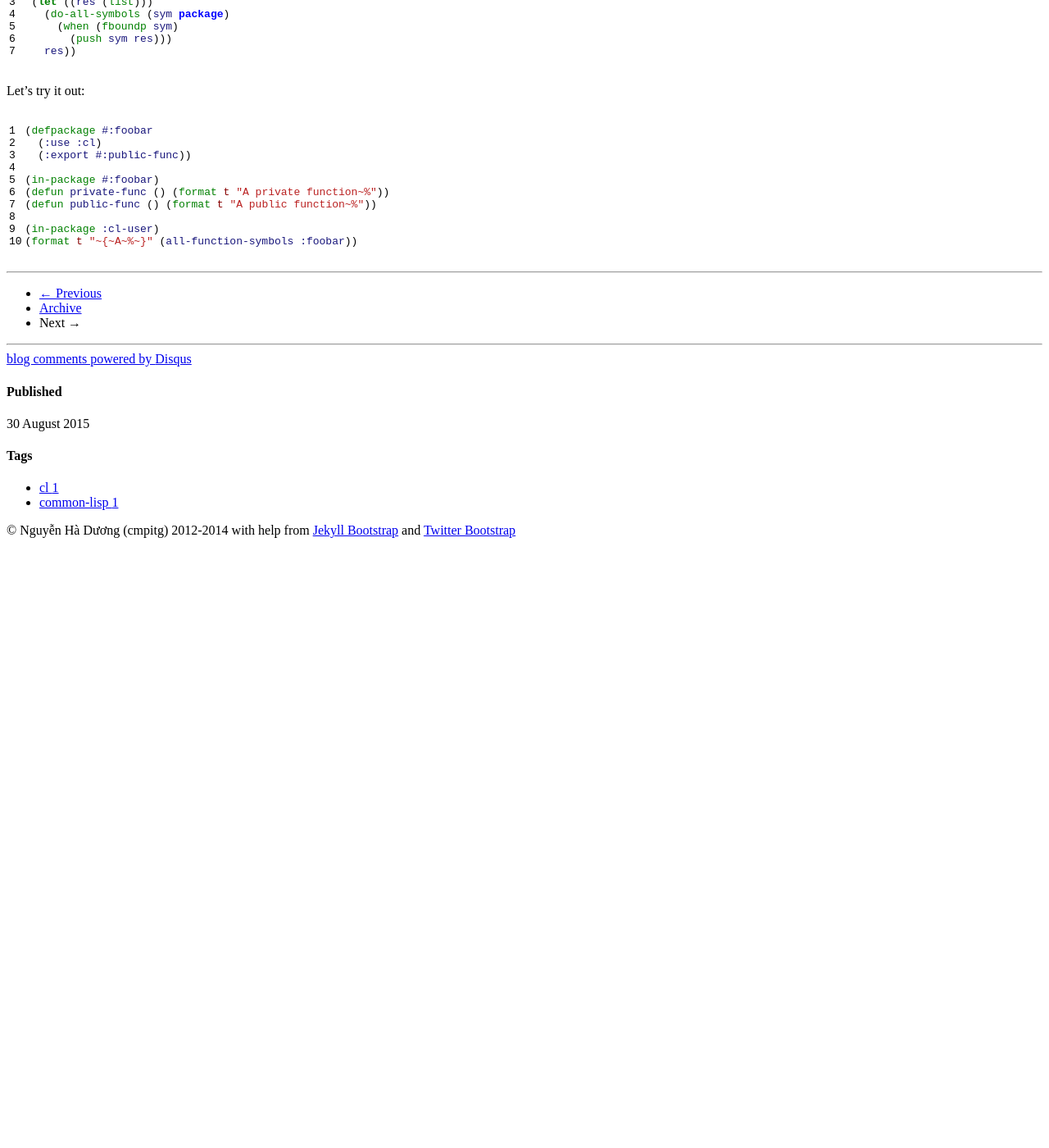
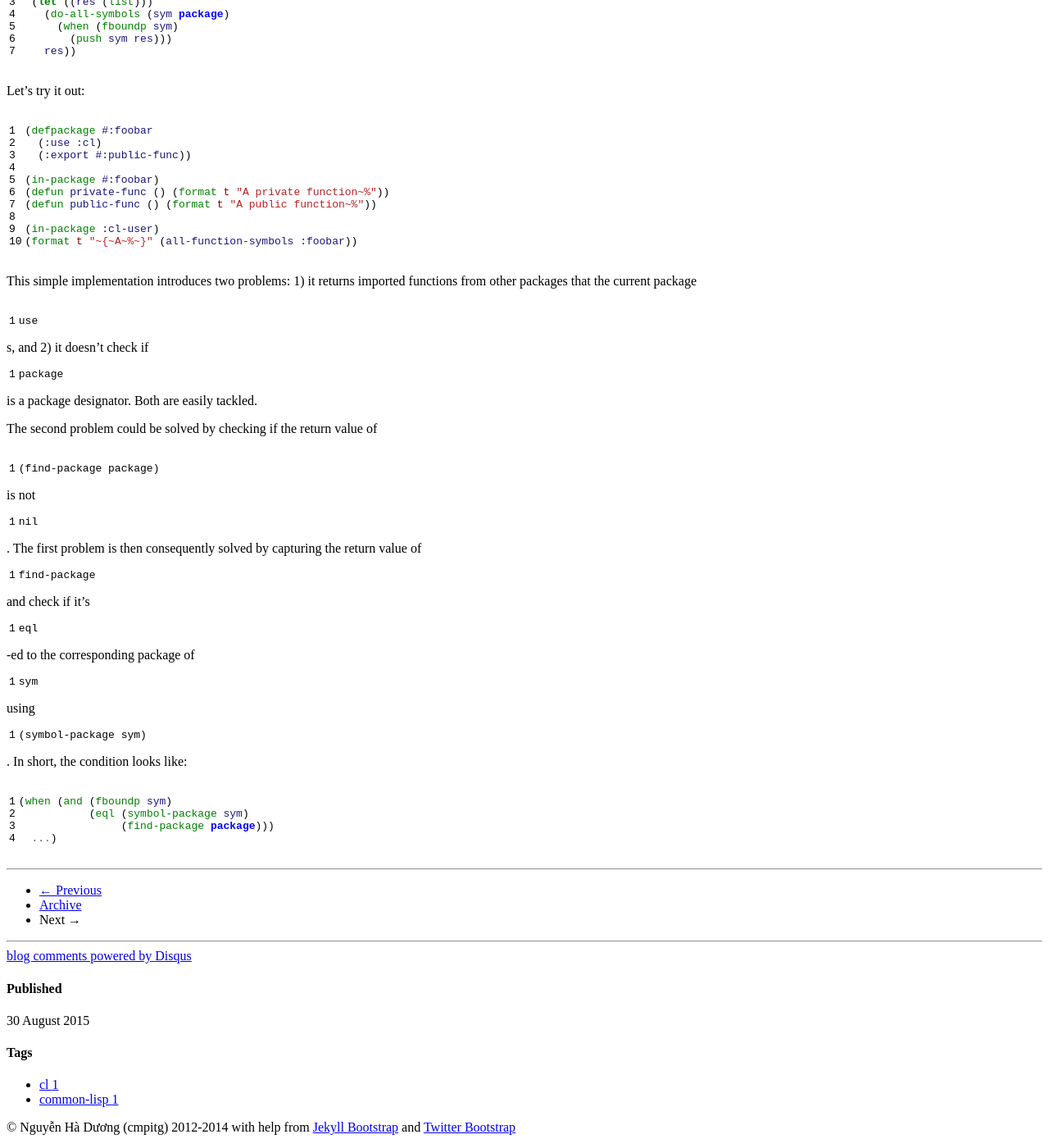
Before and after one commit to cmpitg/cmpitg.github.com, a Jekyll site: the page built from _posts/2015-08-30-common-lisp---finding-all-functions-in-a-package.md, in a window 1280 px wide and 1400 px high, scrolled down 992 px. Shown: the whole window at 82% size. Built offline with Jekyll 4.4.1, drawn with Linux system fonts in a browser that asks for light colours; a script that is not in the unit is left out; comment, search, counter and statistics services are not loaded; before the commit the page ends 1664 px from its top, so only the background shows below that.

Commit message:
post: problems of all-function-symbols's simple implementation

````diff
--- a/_posts/2015-08-30-common-lisp---finding-all-functions-in-a-package.md
+++ b/_posts/2015-08-30-common-lisp---finding-all-functions-in-a-package.md
@@ -44,3 +44,20 @@ Let's try it out:
 (in-package :cl-user)
 (format t "~{~A~%~}" (all-function-symbols :foobar))
 ```
+
+This simple implementation introduces two problems: 1) it returns imported
+functions from other packages that the current package `use`s, and 2) it
+doesn't check if `package` is a package designator.  Both are easily tackled.
+
+The second problem could be solved by checking if the return value of
+`(find-package package)` is not `nil`.  The first problem is then consequently
+solved by capturing the return value of `find-package` and check if it's
+`eql`-ed to the corresponding package of `sym` using `(symbol-package sym)`.
+In short, the condition looks like:
+
+```lisp
+(when (and (fboundp sym)
+           (eql (symbol-package sym)
+                (find-package package)))
+  ...)
+```
````
